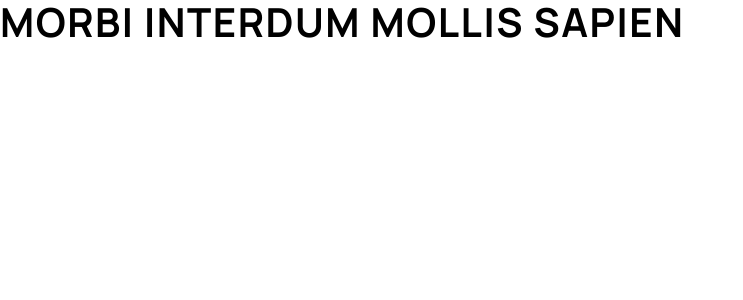
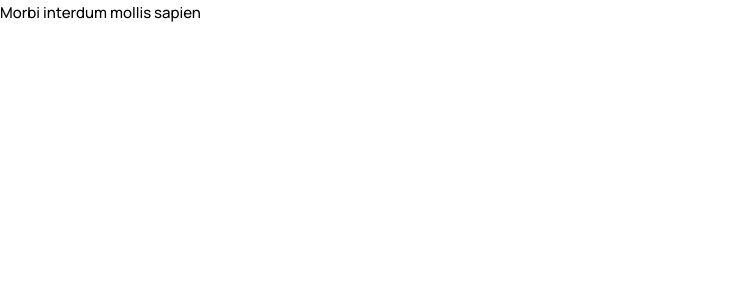
Before and after one commit to LordAldi/audiophile, a Next.js app: page / in a window 1280 px wide. Shown: the top 300 px of the page, without its empty margins (0-743 px from the left). Built offline with nearby package versions, Linux system fonts and the light colour scheme.

Commit message:
finish typography

```diff
--- a/components/Typography/Typography.js
+++ b/components/Typography/Typography.js
@@ -1,31 +1,59 @@
 import React from "react";
 
-const Typography = ({ variant, children }) => {
+const Typography = ({ variant, children, className }) => {
   switch (variant) {
     case "h1":
-      return <h1 className="text-h1 font-bold uppercase">{children}</h1>;
+      return (
+        <h1 className={`text-h1 font-bold uppercase ${className}`}>
+          {children}
+        </h1>
+      );
     case "h2":
-      return <h2 className="text-h2 font-bold uppercase">{children}</h2>;
+      return (
+        <h2 className={`text-h2 font-bold uppercase ${className}`}>
+          {children}
+        </h2>
+      );
     case "h3":
-      return <h3 className="text-h3 font-bold uppercase">{children}</h3>;
+      return (
+        <h3 className={`text-h3 font-bold uppercase ${className}`}>
+          {children}
+        </h3>
+      );
     case "h4":
-      return <h4 className="text-h4 font-bold uppercase">{children}</h4>;
+      return (
+        <h4 className={`text-h4 font-bold uppercase ${className}`}>
+          {children}
+        </h4>
+      );
     case "h5":
-      return <h5 className="text-h5 font-bold uppercase">{children}</h5>;
+      return (
+        <h5 className={`text-h5 font-bold uppercase ${className}`}>
+          {children}
+        </h5>
+      );
     case "h6":
-      return <h6 className="text-h6 font-bold uppercase">{children}</h6>;
+      return (
+        <h6 className={`text-h6 font-bold uppercase ${className}`}>
+          {children}
+        </h6>
+      );
     case "overline":
       return (
-        <p className="text-overline text-primary font-bold uppercase">
+        <p className={`text-overline text-primary uppercase ${className}`}>
           {children}
         </p>
       );
     case "subtitle":
       return (
-        <p className="text-subtitle text-primary font-bold uppercase">
+        <p
+          className={`text-subtitle text-primary font-bold uppercase ${className}`}
+        >
           {children}
         </p>
       );
+    default:
+      return <p className={`text-body font-medium ${className}`}>{children}</p>;
   }
 };
 
--- a/pages/index.js
+++ b/pages/index.js
@@ -3,5 +3,5 @@ import Image from "next/image";
 import Typography from "../components/Typography/Typography";
 
 export default function Home() {
-  return <Typography variant="h2">Morbi interdum mollis sapien</Typography>;
+  return <Typography variant="body">Morbi interdum mollis sapien</Typography>;
 }
--- a/tailwind.config.js
+++ b/tailwind.config.js
@@ -72,6 +72,13 @@ module.exports = {
             lineHeight: "1.6525rem",
           },
         ],
+        body: [
+          ".9375rem",
+          {
+            letterSpacing: "0",
+            lineHeight: "1.5625rem",
+          },
+        ],
       },
     },
   },
```
